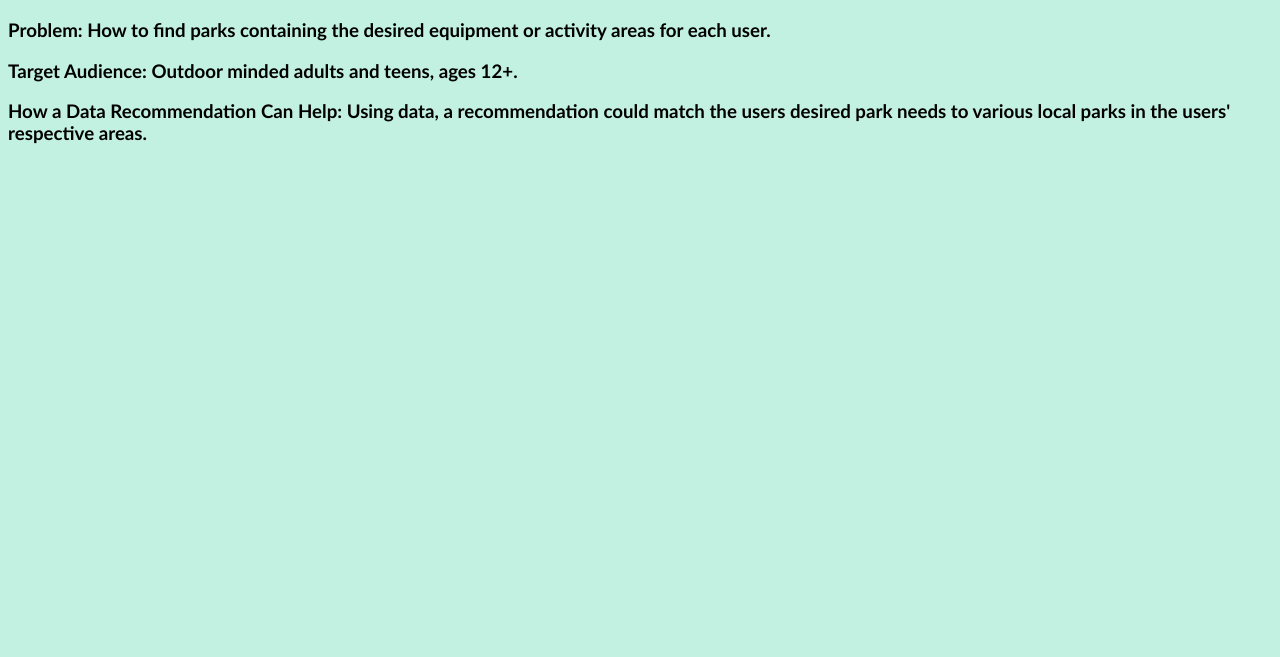
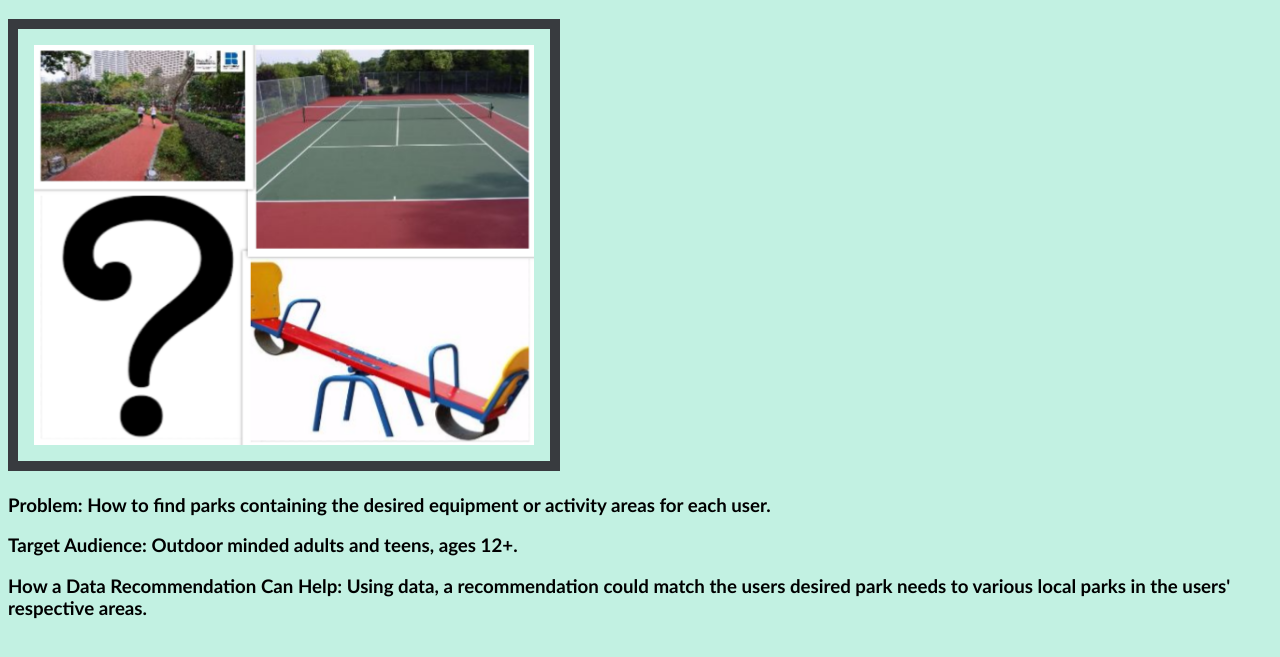
Before and after one commit to julialuehr/CompSciCollective, a plain HTML site: page dataproject.html in a window 1280 px wide. Shown: the part 63-720 px from the top of the page. Drawn offline with Linux system fonts and the light colour scheme.

Commit message:
Update dataproject.html

```diff
--- a/dataproject.html
+++ b/dataproject.html
@@ -9,6 +9,8 @@
 
     <h1 class="data">Data Project</h1>
 
+    <img class"data" src="parkcollage.png" alt="Park Collage">
+
     <h3>Problem: How to find parks containing the desired equipment or activity areas for each user.</h3>
     <h3>Target Audience: Outdoor minded adults and teens, ages 12+.</h3>
     <h3>How a Data Recommendation Can Help: Using data, a recommendation could match the users desired park needs to various local parks in the users' respective areas.</h3>
```
